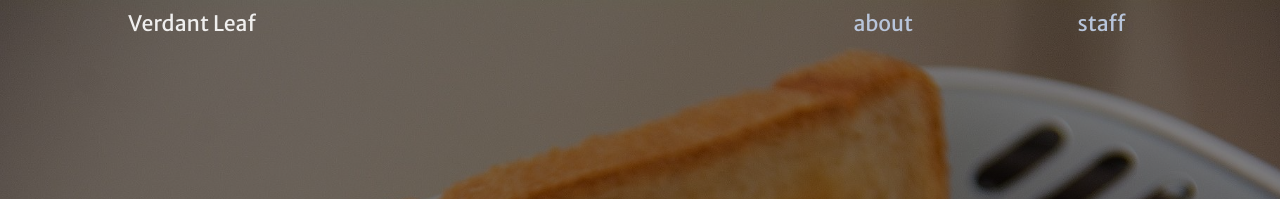
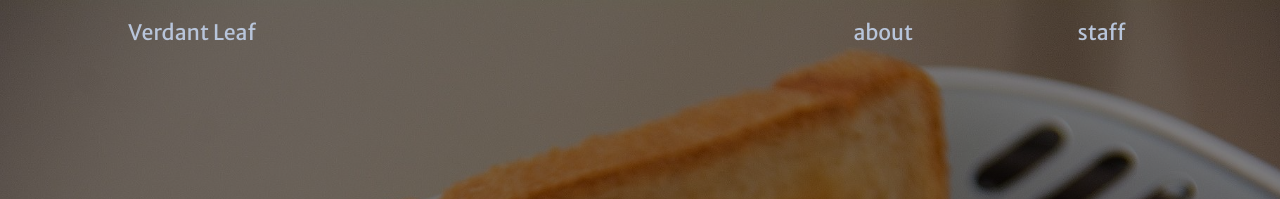
Before and after one commit to anthony-zhou/verdant-leaf, a Jekyll site: the page built from index.html, in a window 1280 px wide. Shown: the top 199 px of the page. Built offline with Jekyll 4.4.1, drawn with Linux system fonts in a browser that asks for light colours.

Commit message:
Update main.scss

```diff
--- a/_sass/main.scss
+++ b/_sass/main.scss
@@ -77,11 +77,10 @@ ul.all-authors {
 }
 nav.topnav {
   position: absolute;
-  padding-top: 5vh;
   height: 8vh;
   width: 100%;
   display: flex;
-  padding: 0 0px 0px 0px;
+  padding: 1vh 0px 1vh 0px;
   z-index: 10;
   transition: 0.5s;
   /*
```
